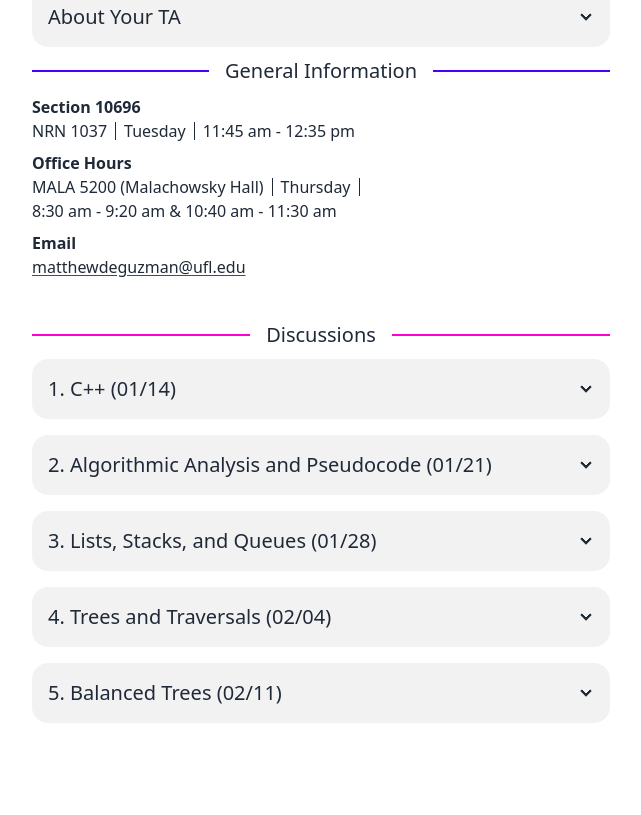
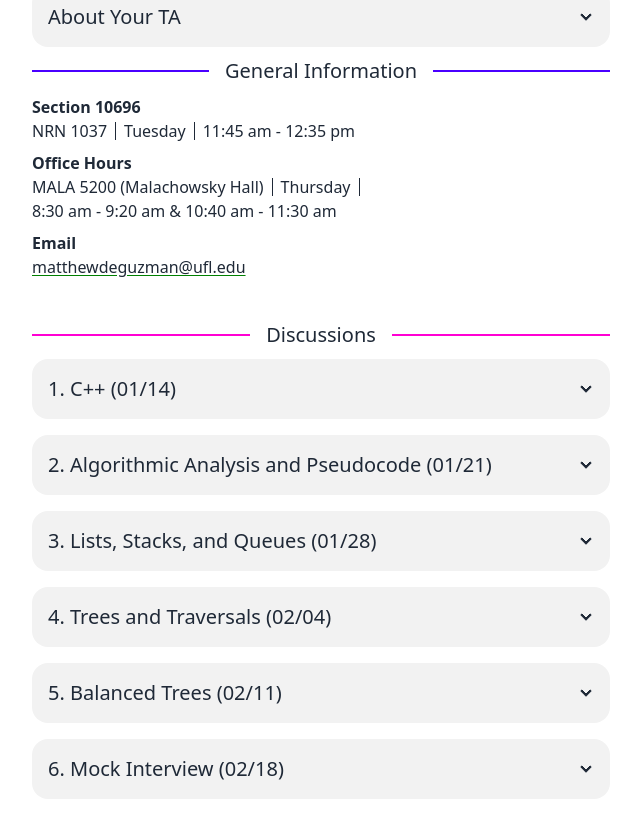
Before and after one commit to matt-dz/dsa-discussion, a SvelteKit app: page / in a window 1280 px wide. Shown: the part 157-972 px from the top of the page, without its empty margins (319-960 px from the left). Before the commit the page ends 896 px from the top, so only its background shows below. Built offline with nearby package versions, Linux system fonts and the light colour scheme.

Commit message:
add week6

```diff
--- a/src/routes/+page.svelte
+++ b/src/routes/+page.svelte
@@ -81,7 +81,7 @@
 			</div>
 
 			<div class="divider-header divider divider-secondary mt-12" id="discussions">Discussions</div>
-			<div class="flex flex-col gap-4 mb-4">
+			<div class="mb-4 flex flex-col gap-4">
 				<Discussion
 					name="c++"
 					title="1. C++ (01/14)"
@@ -143,6 +143,18 @@
 						</p>
 					{/snippet}
 				</Discussion>
+				<Discussion
+					name="algorithmic-analysis"
+					title="6. Mock Interview (02/18)"
+					pptLink="https://docs.google.com/presentation/d/1g95fl4lzjhVttD3vFRIj9rGXw_teVy0nj7af_hHynXM/edit?usp=sharing"
+				>
+					{#snippet description()}
+						<p>
+							This week, we dive into a mock interview to prepare you for the job market! We'll go
+							over resumes, behavioral questions, and technical questions.
+						</p>
+					{/snippet}
+				</Discussion>
 			</div>
 		</div>
 	</div>
--- /dev/null
+++ b/src/routes/week6/+page.server.ts
@@ -0,0 +1,8 @@
+import { redirect } from '@sveltejs/kit';
+
+export function load() {
+	throw redirect(
+		307,
+		'https://docs.google.com/presentation/d/1g95fl4lzjhVttD3vFRIj9rGXw_teVy0nj7af_hHynXM/edit?usp=sharing'
+	);
+}
```
